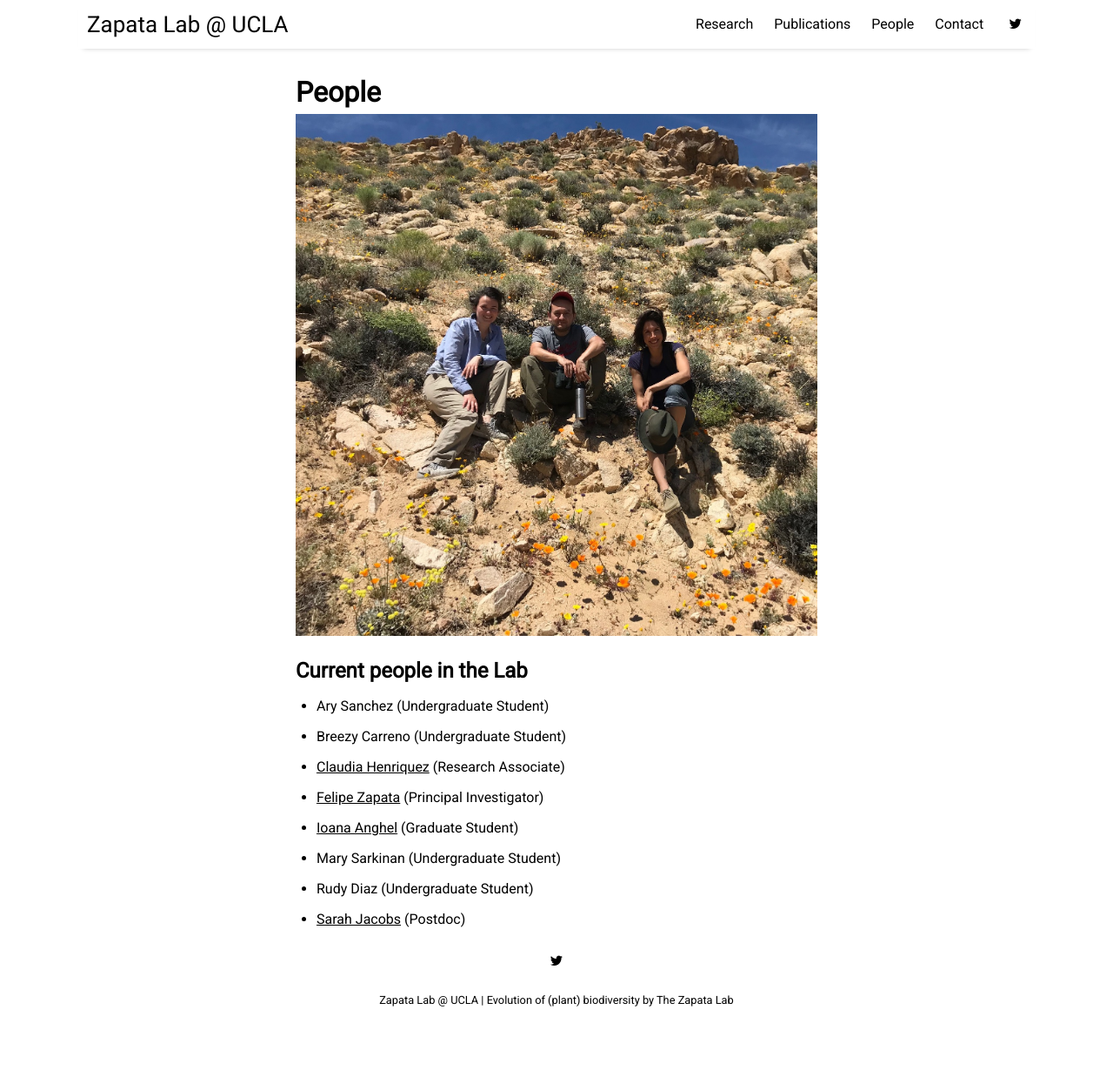
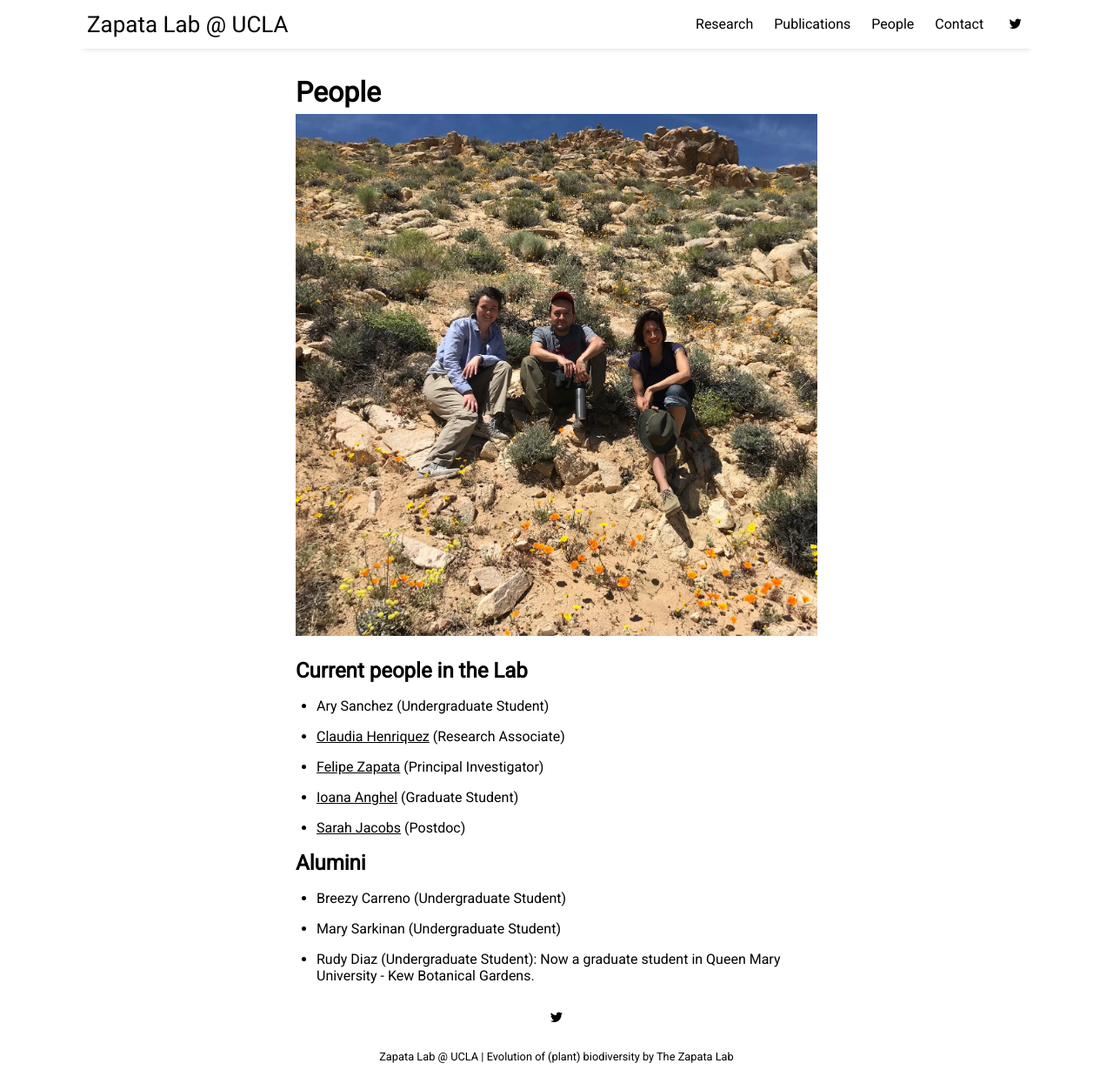
Before and after one commit to zapataf/zapataf.github.io, a Jekyll site: the page built from _posts/2018-01-02-people.md, in a window 1280 px wide and 1253 px high. Shown: the whole window at 87% size. Built offline with Jekyll 4.4.1, drawn with Linux system fonts in a browser that asks for light colours; nearby versions of some CDN libraries; comment, search, counter and statistics services are not loaded.

Commit message:
Updates to people

```diff
--- a/_posts/2018-01-02-people.md
+++ b/_posts/2018-01-02-people.md
@@ -10,10 +10,13 @@ image: people.jpg
 ## Current people in the Lab
 
 * Ary Sanchez (Undergraduate Student)
-* Breezy Carreno (Undergraduate Student)
 * [Claudia Henriquez](http://zapatalab.org/people/claudia.html) (Research Associate)
 * [Felipe Zapata](http://zapatalab.org/people/felipe.html) (Principal Investigator)
 * [Ioana Anghel](http://zapatalab.org/people/ioana.html) (Graduate Student)
+* [Sarah Jacobs](https://www.sarahjjacobs.com) (Postdoc)
+
+## Alumini
+
+* Breezy Carreno (Undergraduate Student)
 * Mary Sarkinan (Undergraduate Student)
-* Rudy Diaz (Undergraduate Student)
-* [Sarah Jacobs](https://www.sarahjjacobs.com) (Postdoc)
+* Rudy Diaz (Undergraduate Student): Now a graduate student in Queen Mary University - Kew Botanical Gardens.
```
